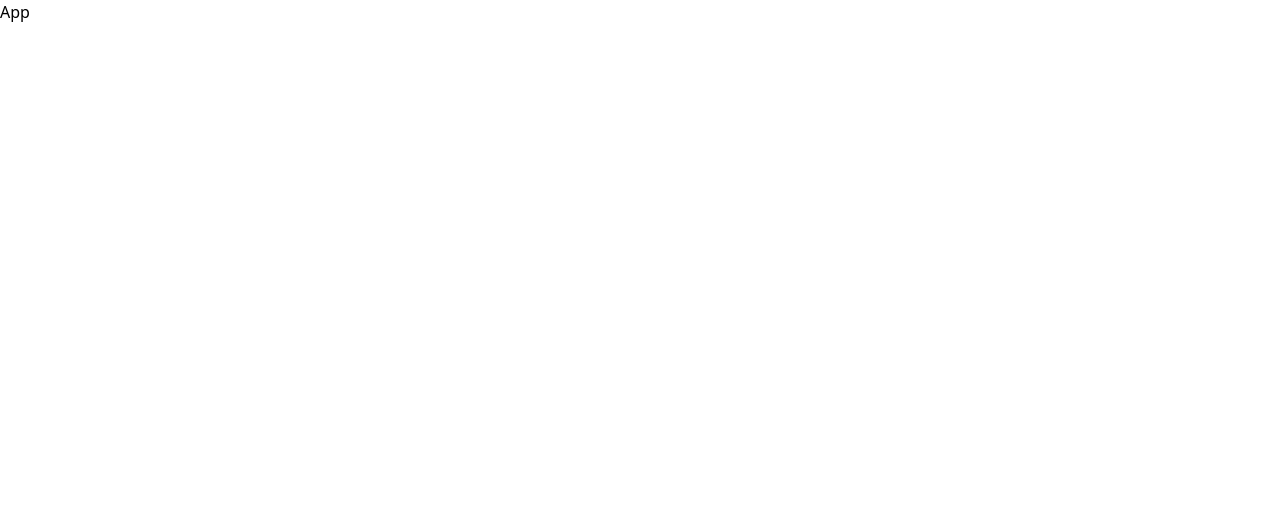
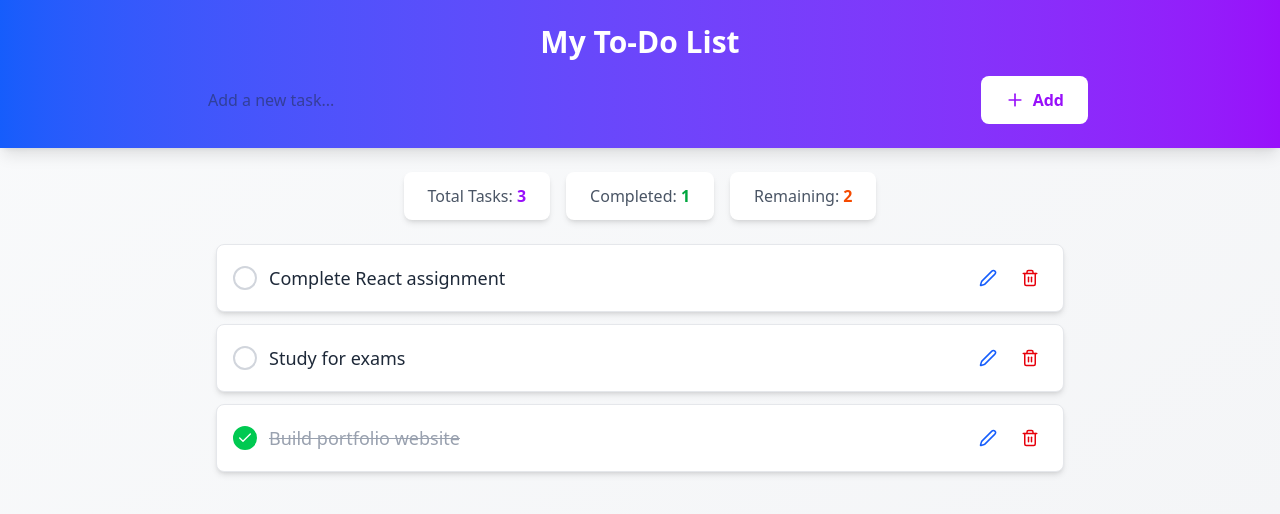
Before and after one commit to AdityaGaikar91/to-do-list, a React (Vite) app: page / in a window 1280 px wide. Shown: the top 514 px of the page. Built offline with nearby package versions, Linux system fonts and the light colour scheme.

Commit message:
Add styling and UI improvements

```diff
--- a/src/App.jsx
+++ b/src/App.jsx
@@ -1,9 +1,81 @@
-import React from 'react'
+import React, { useState } from 'react'
+import Header from './components/Header';
+import ToDoList from './components/ToDoList';
 
 const App = () => {
+  const [todos, setTodos] = useState([
+    { id: 1, text: 'Complete React assignment', completed: false },
+    { id: 2, text: 'Study for exams', completed: false },
+    { id: 3, text: 'Build portfolio website', completed: true }
+  ]);
+
+  // Add new todo
+  const addTodo = (text) => {
+    const newTodo = {
+      id: Date.now(),
+      text: text,
+      completed: false
+    };
+    setTodos([newTodo, ...todos]);
+  };
+
+  // Toggle todo completion
+  const toggleTodo = (id) => {
+    setTodos(
+      todos.map((todo) =>
+        todo.id === id ? { ...todo, completed: !todo.completed } : todo
+      )
+    );
+  };
+
+  // Delete todo
+  const deleteTodo = (id) => {
+    setTodos(todos.filter((todo) => todo.id !== id));
+  };
+
+  // Edit todo
+  const editTodo = (id, newText) => {
+    setTodos(
+      todos.map((todo) =>
+        todo.id === id ? { ...todo, text: newText } : todo
+      )
+    );
+  };
+
+  const completedCount = todos.filter((todo) => todo.completed).length;
+  const totalCount = todos.length;
+
   return (
-    <div>App</div>
-  )
-}
+    <div className="min-h-screen bg-gradient-to-br from-gray-50 to-gray-100">
+      <Header onAdd={addTodo} />
 
-export default App
+      <main className="max-w-4xl mx-auto p-6">
+        {/* Stats */}
+        <div className="mb-6 flex gap-4 justify-center">
+          <div className="bg-white px-6 py-3 rounded-lg shadow-md">
+            <span className="text-gray-600">Total Tasks: </span>
+            <span className="font-bold text-purple-600">{totalCount}</span>
+          </div>
+          <div className="bg-white px-6 py-3 rounded-lg shadow-md">
+            <span className="text-gray-600">Completed: </span>
+            <span className="font-bold text-green-600">{completedCount}</span>
+          </div>
+          <div className="bg-white px-6 py-3 rounded-lg shadow-md">
+            <span className="text-gray-600">Remaining: </span>
+            <span className="font-bold text-orange-600">{totalCount - completedCount}</span>
+          </div>
+        </div>
+
+        {/* Todo List */}
+        <ToDoList
+          todos={todos}
+          onToggle={toggleTodo}
+          onDelete={deleteTodo}
+          onEdit={editTodo}
+        />
+      </main>
+    </div>
+  );
+};
+
+export default App;
```
